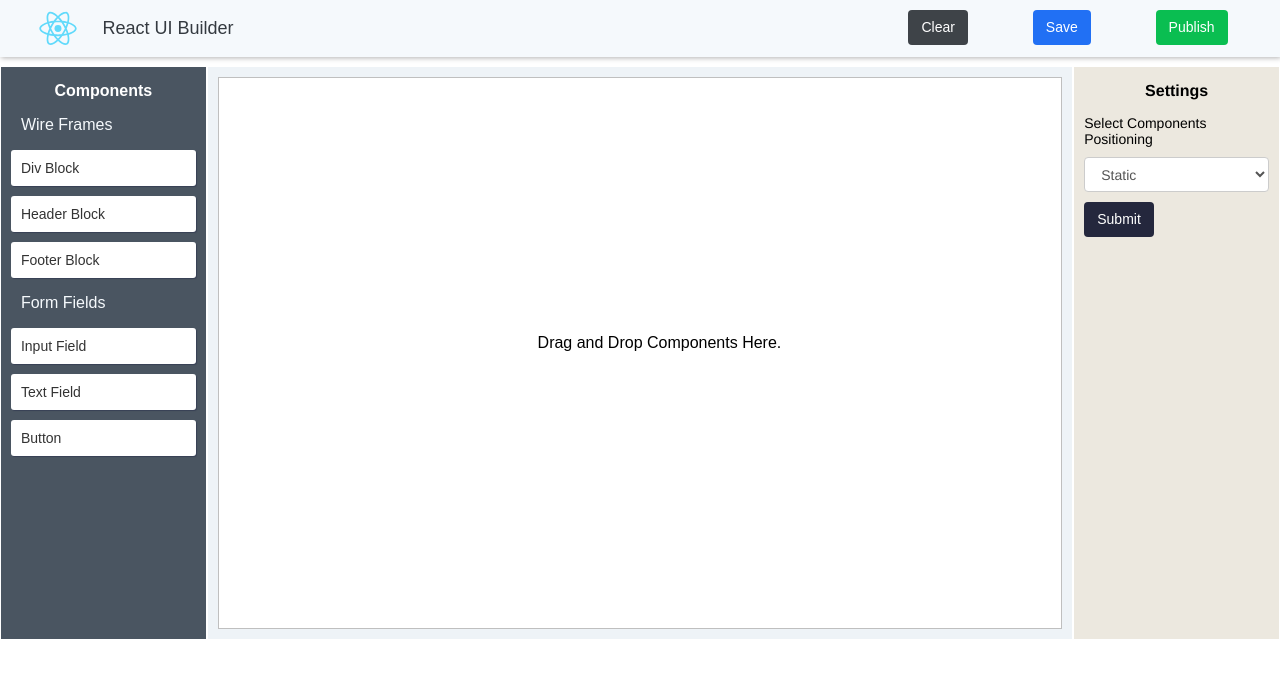
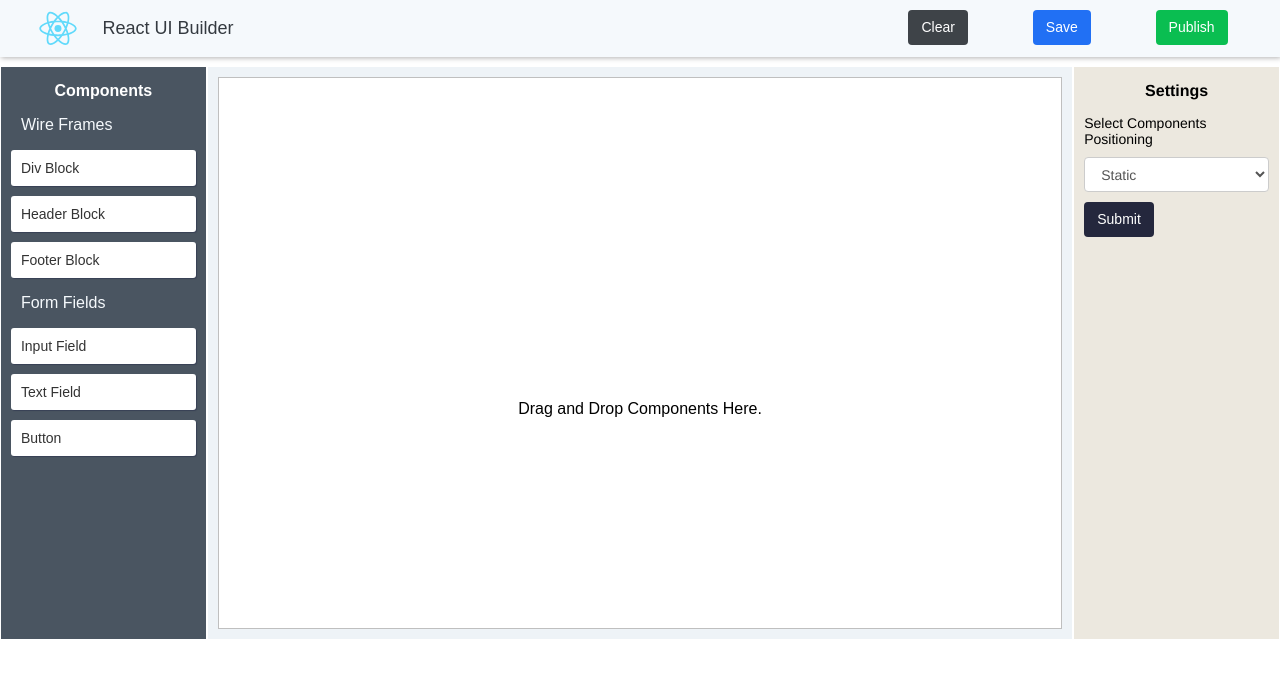
Before and after one commit to ramesharr/React-UI-Builder, a React (Create React App) app: page / in a window 1280 px wide. Shown: the top 678 px of the page. Built offline with nearby package versions, Linux system fonts and the light colour scheme.

Commit message:
drag drop txt div changed

```diff
--- a/src/components/appContainer.js
+++ b/src/components/appContainer.js
@@ -31,6 +31,7 @@ function Appcontainer() {
         getCurrentElt={getCurrentElt}
         getCurrentPos={getCurrentPos}
       />
+      <div className="txt">Drag and Drop Components Here.</div>
     </div>
   );
 }
--- a/src/components/settings/editor.js
+++ b/src/components/settings/editor.js
@@ -38,7 +38,7 @@ const divHook = (elt, props, name) => {
   let data = {
     width: "200",
     height: "100",
-    bg: "transparent",
+    bg: "",
     placeholder: "",
   };
   const handleChange = (e) => {
--- a/src/components/workspace/helper.js
+++ b/src/components/workspace/helper.js
@@ -24,11 +24,6 @@ const createRandomId = () => {
   return uuid().toString().substr(0, 6);
 };
 
-// const dragStart = (e) => {
-//   const target = e.target;
-//   e.dataTransfer.setData("card_id", target.id);
-// };
-
 const divCreator = (id) => {
   let div = document.createElement(id);
   div.id = `${createRandomId()}`;
@@ -38,7 +33,6 @@ const divCreator = (id) => {
   div.style.height = "100px";
   div.style.cursor = "pointer";
   div.setAttribute("contenteditable", "true");
-  div.setAttribute("draggable", "true");
   return div;
 };
 
@@ -53,7 +47,6 @@ const blockCreator = (id) => {
   div.style.padding = "20px";
   div.style.cursor = "pointer";
   div.setAttribute("contenteditable", "true");
-  div.setAttribute("draggable", "true");
   div.innerHTML = `This is ${id} block`;
   return div;
 };
--- a/src/components/workspace/index.js
+++ b/src/components/workspace/index.js
@@ -57,8 +57,8 @@ function Workspace(props) {
         onDrop={drop}
         onDragOver={dragOver}
         onClick={handleClick}
+        draggable="false"
       ></div>
-      <div className="txt">Drag and Drop Components Here.</div>
     </div>
   );
 }
--- a/src/components/workspace/workspace.scss
+++ b/src/components/workspace/workspace.scss
@@ -8,9 +8,4 @@
     height: 550px;
     border: 1px solid rgba(0, 0, 0, 0.25);
   }
-  .txt {
-    position: absolute;
-    z-index: 100;
-    transform: translate(320px, -295px);
-  }
 }
--- a/src/index.scss
+++ b/src/index.scss
@@ -80,6 +80,11 @@ $screen-sm-min: 768px;
   }
   .flex-2 {
     width: 66%;
+  }
+  .txt {
+    position: absolute;
+    z-index: 100;
+    top: 50%;
   }
 }
 
```
